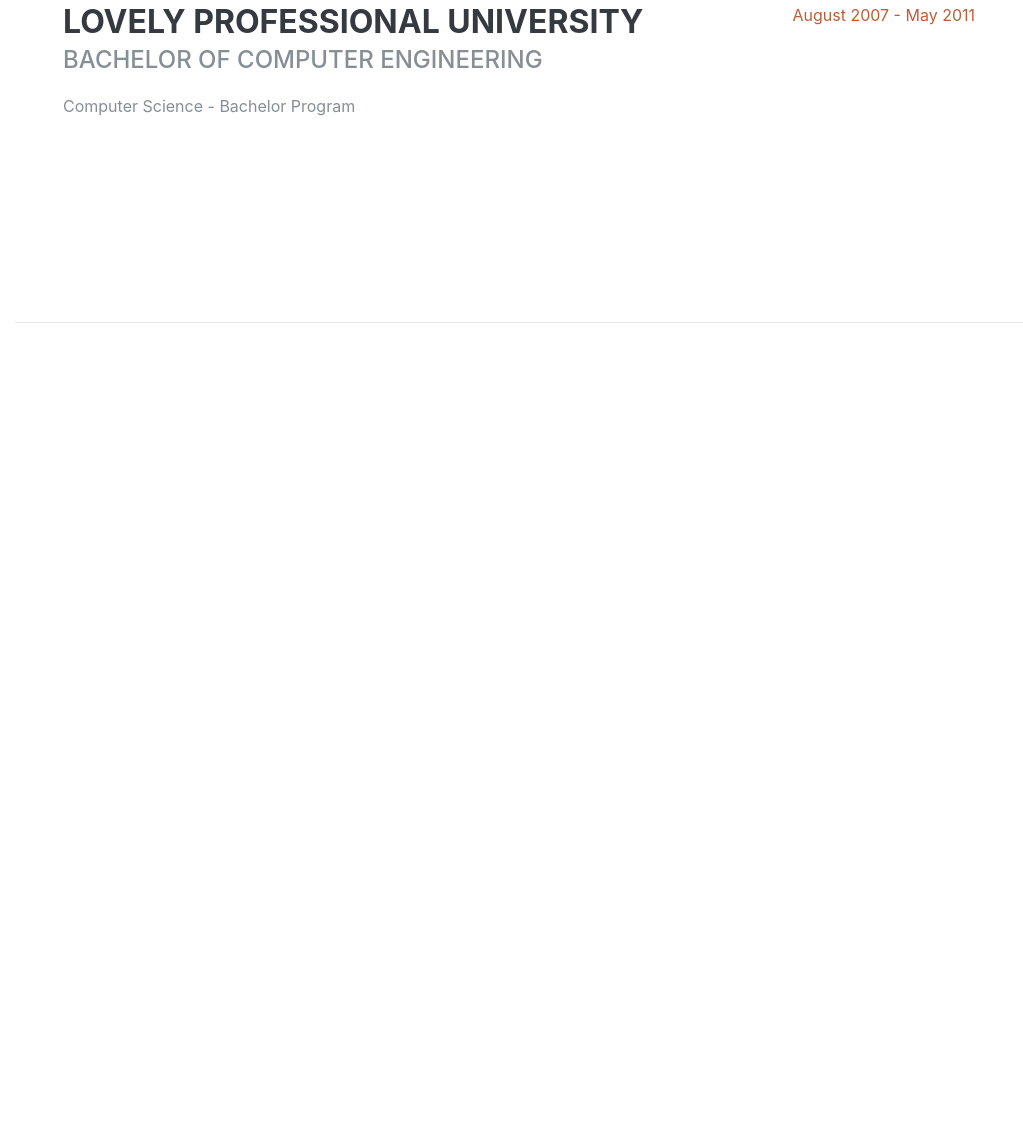
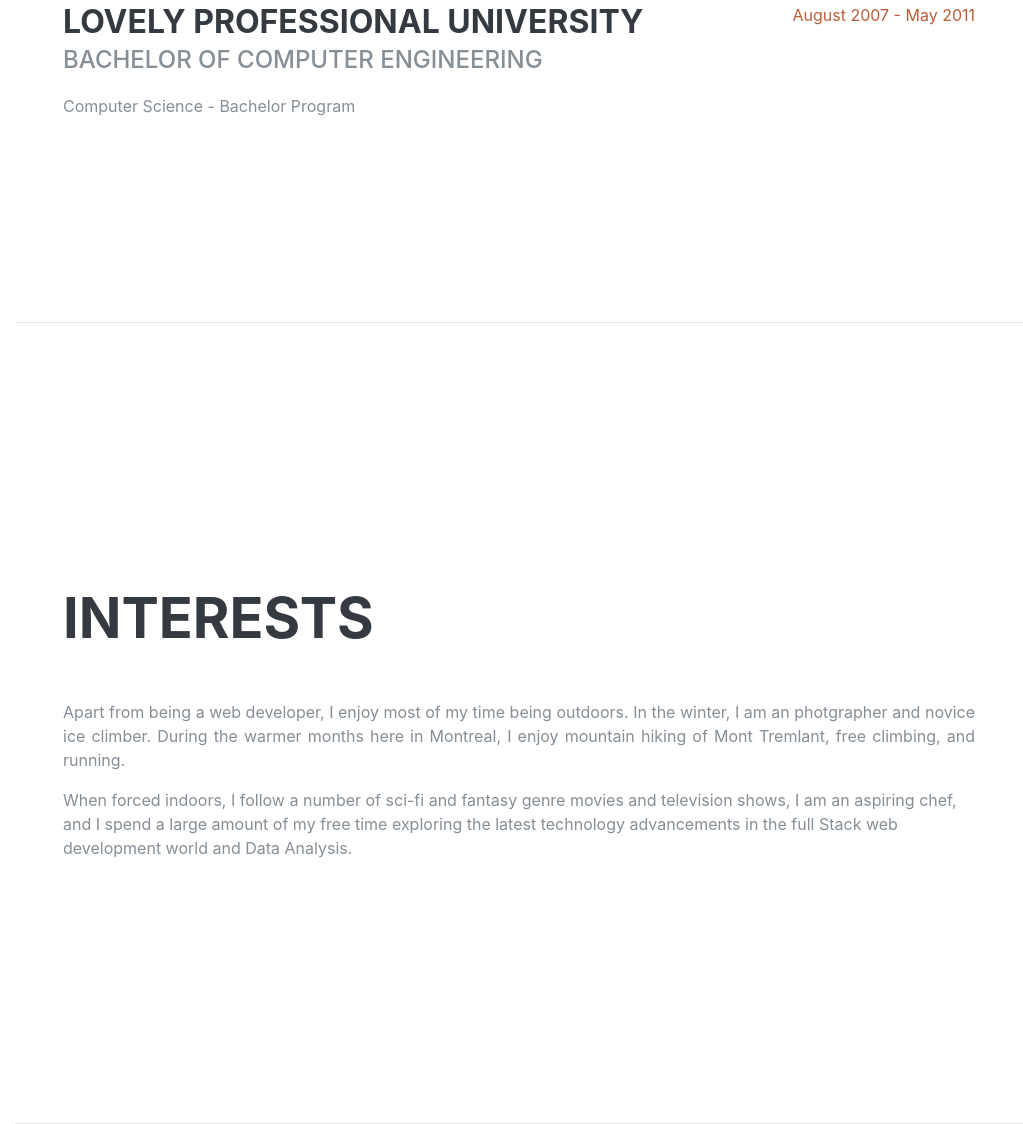
Before and after one commit to kaminderpal/portfolio, a website built with webpack: page index.html in a window 1280 px wide. Shown: the part 3267-4391 px from the top of the page, without its empty margins (257-1280 px from the left). Before the commit the page ends 3590 px from the top, so only its background shows below. Built offline with nearby package versions, Linux system fonts and the light colour scheme; a web font is replaced by a local one.

Commit message:
add interests

```diff
--- a/index.html
+++ b/index.html
@@ -23,6 +23,7 @@
           <%= htmlWebpackPlugin.options.education %>
           <hr class="m-0">
           <%= htmlWebpackPlugin.options.interest %>
+          <hr class="m-0">
           <%= htmlWebpackPlugin.options.contact %>
      </div>
 
--- a/src/templates/interests.html
+++ b/src/templates/interests.html
@@ -1 +1,7 @@
-<div class="interests"></div>
+<section class="resume-section p-3 p-lg-5 d-flex flex-column" id="interests">
+     <div class="my-auto">
+          <h2 class="mb-5">Interests</h2>
+          <p class="text-justify">Apart from being a web developer, I enjoy most of my time being outdoors. In the winter, I am an photgrapher and novice ice climber. During the warmer months here in Montreal, I enjoy mountain hiking of Mont Tremlant, free climbing, and running.</p>
+          <p class="mb-0 class="text-justify"">When forced indoors, I follow a number of sci-fi and fantasy genre movies and television shows, I am an aspiring chef, and I spend a large amount of my free time exploring the latest technology advancements in the full Stack web development world and Data Analysis.</p>
+     </div>
+</section>
```
